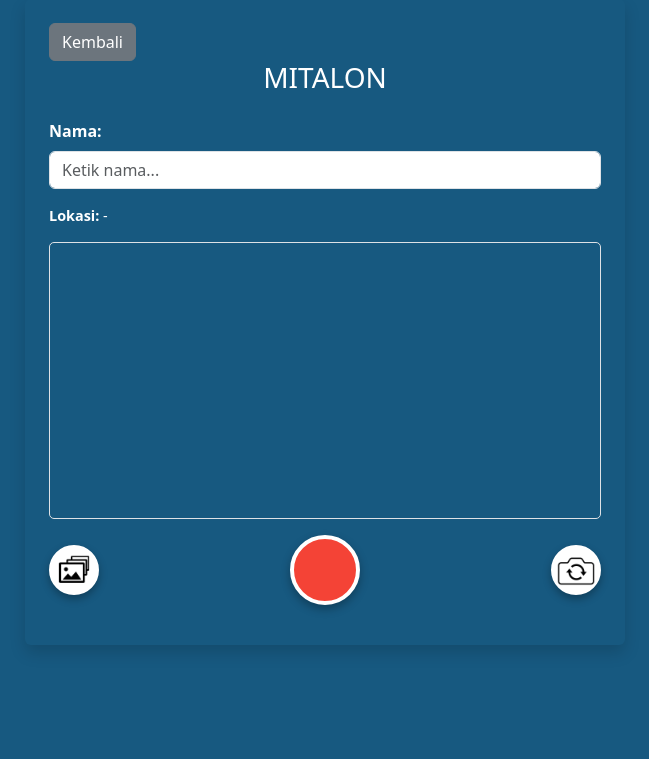
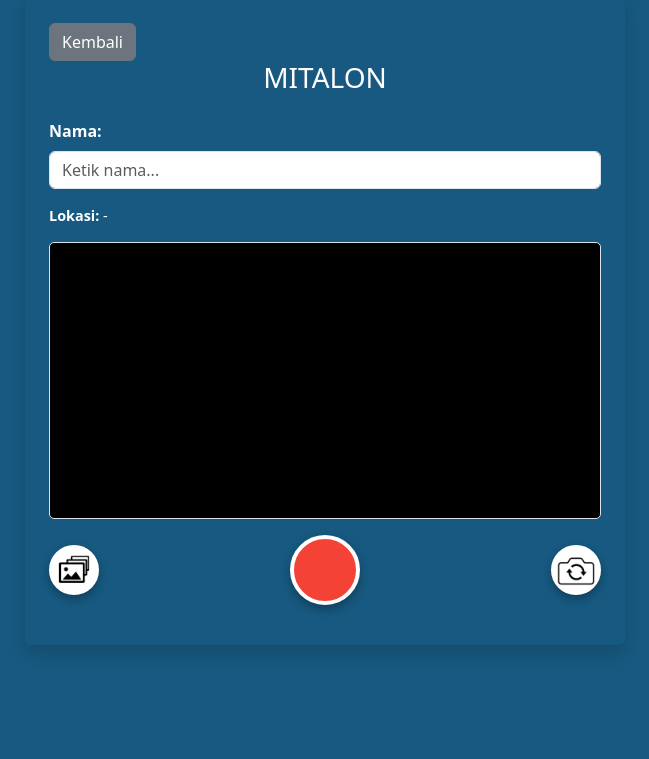
Before and after one commit to putramuttaqin/mitalon, a Flask app: page /form in a window 1280 px wide. Shown: the part 103-862 px from the top of the page, without its empty margins (315-964 px from the left). Run offline with Flask 3, Linux system fonts and the light colour scheme.

Commit message:
update foto preview

```diff
--- a/static/css/style.css
+++ b/static/css/style.css
@@ -59,8 +59,9 @@ body {
 #canvas {
   width: 100%;
   max-height: 360px;
-  object-fit: cover;
+  object-fit: contain; /* 🔄 biar full kelihatan, tidak di-crop */
   border-radius: 5px;
+  background: black;   /* biar ada background hitam kalau aspect ratio beda */
 }
 
 .hidden {
```
